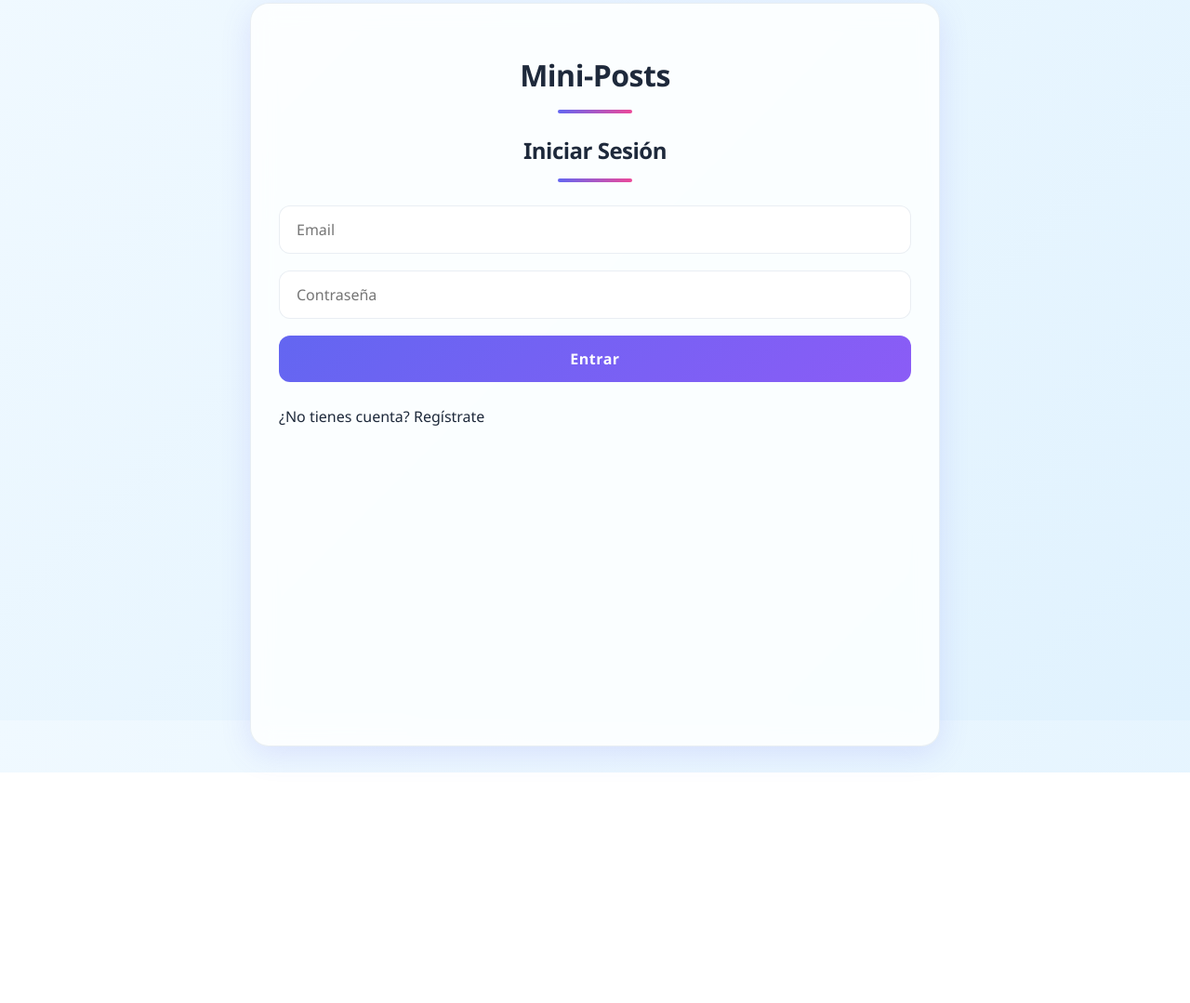
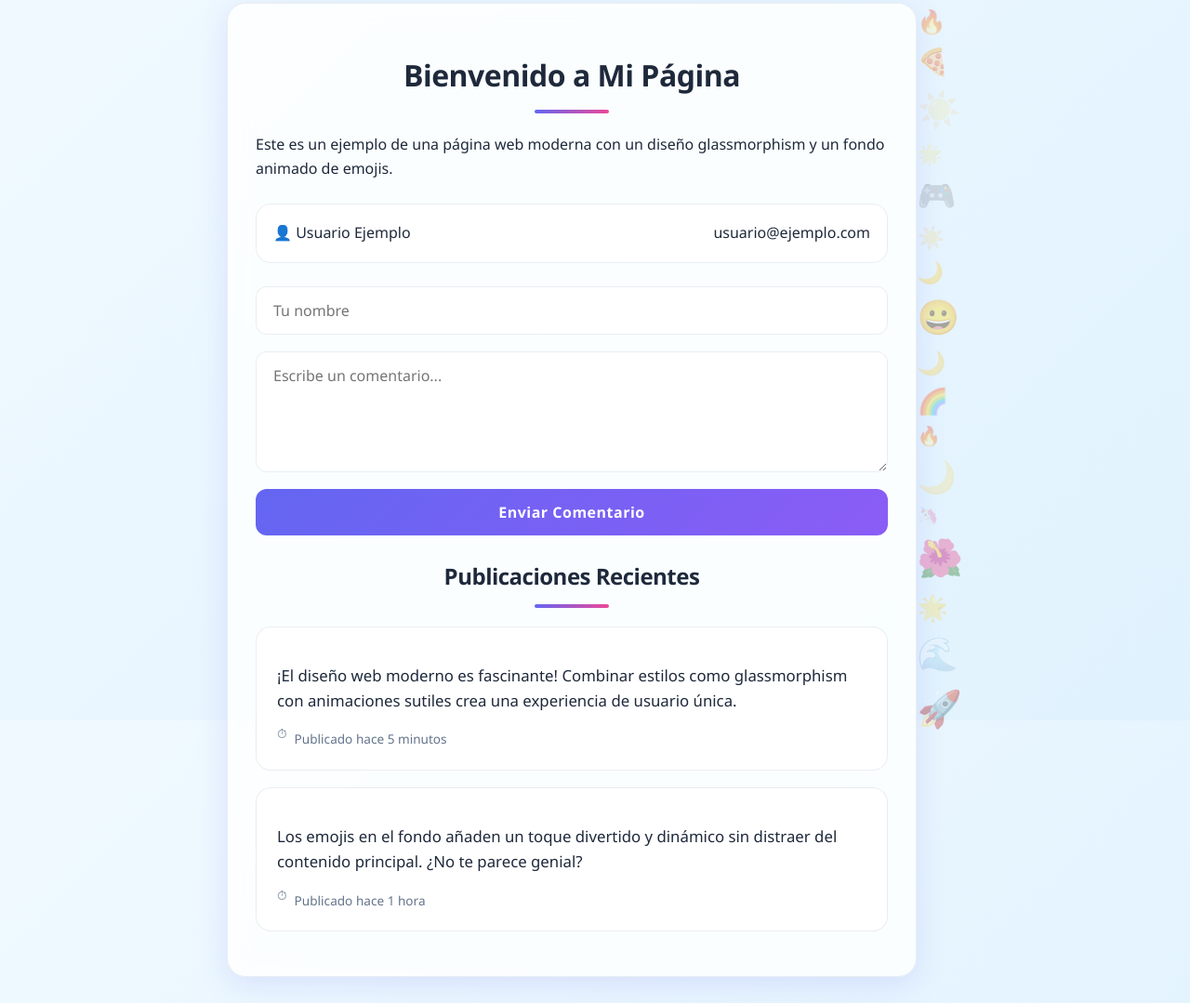
Before and after one commit to mizulegendsstudios/mizu_talk, a plain HTML site: page index.html in a window 1280 px wide. Shown: the part 25-1104 px from the top of the page at 93% size. Before the commit the page ends 856 px from the top, so only its background shows below. Drawn offline with nearby package versions, Linux system fonts and the light colour scheme.

Commit message:
Update title and content in index.html

```diff
--- a/index.html
+++ b/index.html
@@ -3,47 +3,66 @@
 <head>
     <meta charset="UTF-8">
     <meta name="viewport" content="width=device-width, initial-scale=1.0">
-    <title>App de Posts</title>
+    <title>Mi Página Moderna</title>
+    <!-- Enlaza a tu archivo CSS (ajusta el nombre si es diferente) -->
     <link rel="stylesheet" href="style.css">
 </head>
 <body>
+
+    <!-- El contenedor de emojis se creará dinámicamente con JavaScript -->
+
     <main>
-        <h1>Mini-Posts</h1>
+        <h1>Bienvenido a Mi Página</h1>
+        <p>Este es un ejemplo de una página web moderna con un diseño glassmorphism y un fondo animado de emojis.</p>
 
-        <!-- Sección de Autenticación -->
-        <section id="auth-section" class="hidden">
-            <h2 id="auth-title">Iniciar Sesión</h2>
-            <form id="auth-form">
-                <input type="email" id="email" placeholder="Email" required>
-                <input type="password" id="password" placeholder="Contraseña" required>
-                <button type="submit" id="auth-submit">Entrar</button>
-            </form>
-            <p id="toggle-auth">¿No tienes cuenta? Regístrate</p>
-        </section>
+        <!-- Sección de información de usuario -->
+        <div class="user-info">
+            <span>👤 Usuario Ejemplo</span>
+            <span>usuario@ejemplo.com</span>
+        </div>
 
-        <!-- Sección de la App (para usuarios logueados) -->
-        <section id="app-section" class="hidden">
-            <div class="user-info">
-                <span id="user-email"></span>
-                <button id="logout-button">Cerrar Sesión</button>
+        <!-- Formulario de ejemplo -->
+        <form>
+            <input type="text" placeholder="Tu nombre" required>
+            <textarea placeholder="Escribe un comentario..." required></textarea>
+            <button type="submit">Enviar Comentario</button>
+        </form>
+
+        <h2>Publicaciones Recientes</h2>
+
+        <!-- Ejemplo de un post -->
+        <article class="post">
+            <div class="post-content">
+                <p>¡El diseño web moderno es fascinante! Combinar estilos como glassmorphism con animaciones sutiles crea una experiencia de usuario única.</p>
             </div>
+            <div class="post-meta">
+                Publicado hace 5 minutos
+            </div>
+        </article>
 
-            <form id="post-form">
-                <textarea id="post-content" placeholder="¿Qué estás pensando?" maxlength="200" required></textarea>
-                <button type="submit">Publicar</button>
-            </form>
+        <!-- Otro ejemplo de post -->
+        <article class="post">
+            <div class="post-content">
+                <p>Los emojis en el fondo añaden un toque divertido y dinámico sin distraer del contenido principal. ¿No te parece genial?</p>
+            </div>
+            <div class="post-meta">
+                Publicado hace 1 hora
+            </div>
+        </article>
 
-            <div id="posts-container">
-                <h2>Posts Recientes</h2>
-                <div id="posts-list"></div>
-            </div>
-        </section>
-
+        <!-- Elemento oculto de ejemplo -->
+        <div class="hidden">
+            <p>Este contenido está oculto por defecto.</p>
+        </div>
     </main>
 
-    <!-- SDK de Supabase -->
-    <script src="https://cdn.jsdelivr.net/npm/@supabase/supabase-js"></script>
-    <!-- Nuestro script -->
-    <script src="app.js"></script>
+    <!-- =================================================================== -->
+    <!-- ==                  MODIFICACIÓN CLAVE AQUÍ                     == -->
+    <!-- =================================================================== -->
+    <!-- Se agrega el script al final del body para asegurar que el DOM     -->
+    <!-- esté completamente cargado antes de ejecutar el código.           -->
+    <script src="src/animation/main_wallpaper.js"></script>
+    <!-- =================================================================== -->
+
 </body>
 </html>
```
